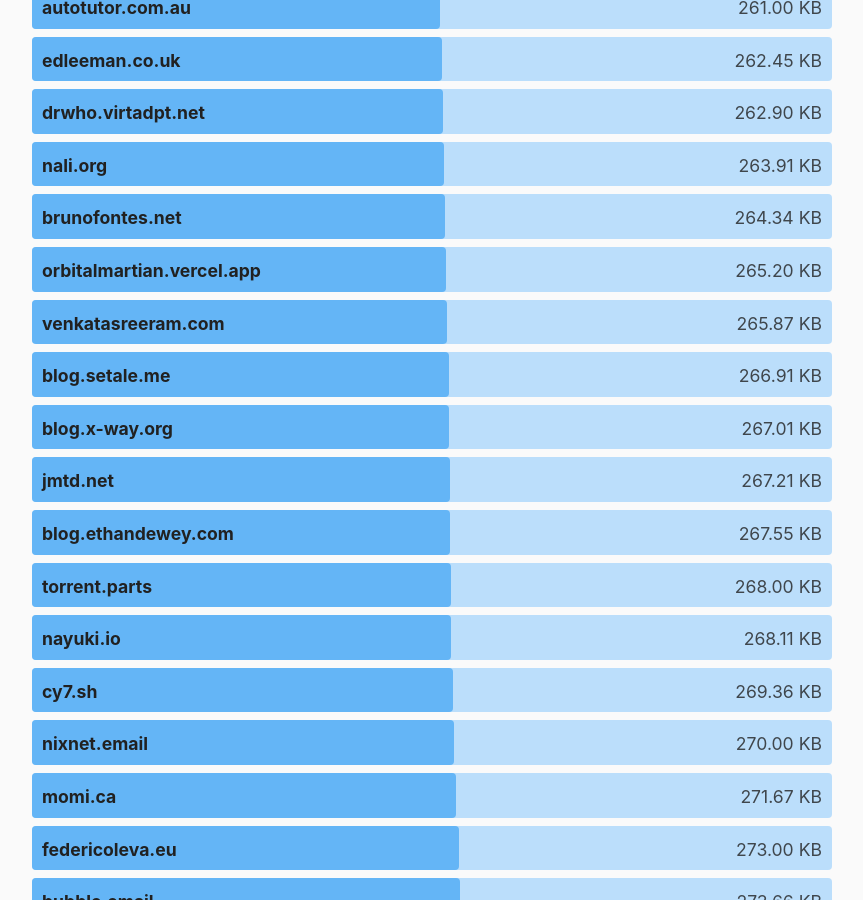
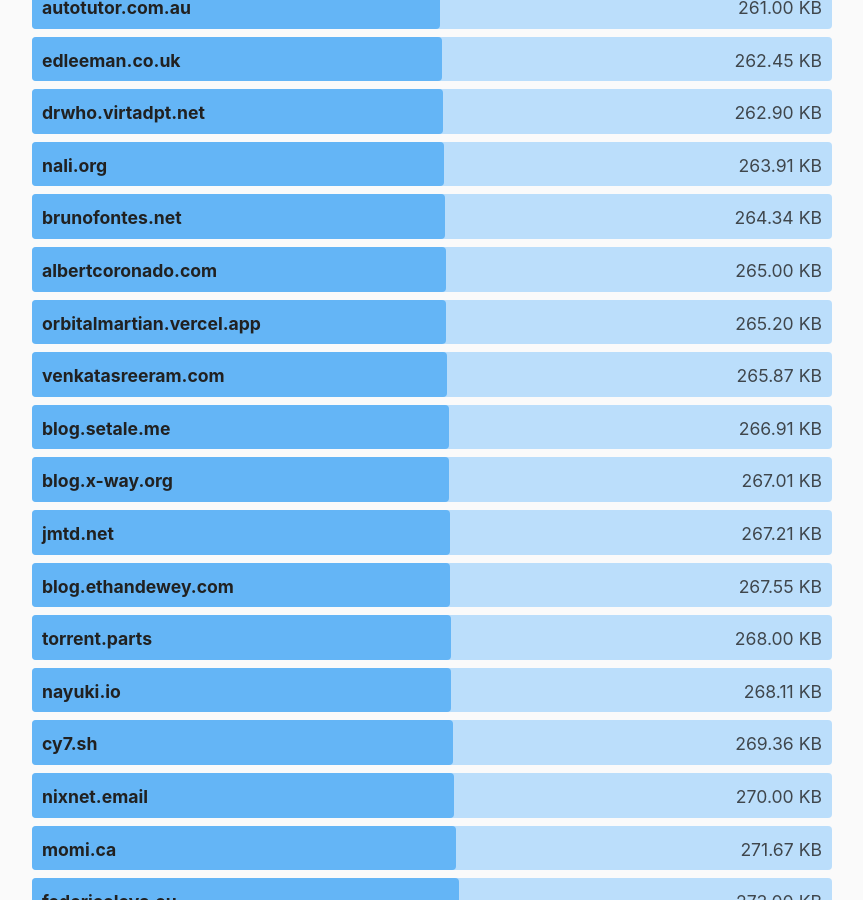
Before and after one commit to kevquirk/512kb.club, a Jekyll site: the page built from index.md, in a window 1280 px wide and 900 px high, scrolled down 38520 px. Shown: the whole window, without its empty margins (208-1071 px from the left). Built offline with Jekyll 4.4.1, drawn with Linux system fonts in a browser that asks for light colours.

Commit message:
Add new site entry for albertcoronado.com

```diff
--- a/_data/sites.yml
+++ b/_data/sites.yml
@@ -4407,3 +4407,8 @@
   url: https://zwieratko.sk/
   size: 30.94
   last_checked: 2025-08-30
+
+- domain: albertcoronado.com
+  url: https://www.albertcoronado.com
+  size: 265
+  last_checked: 2025-11-26
```
